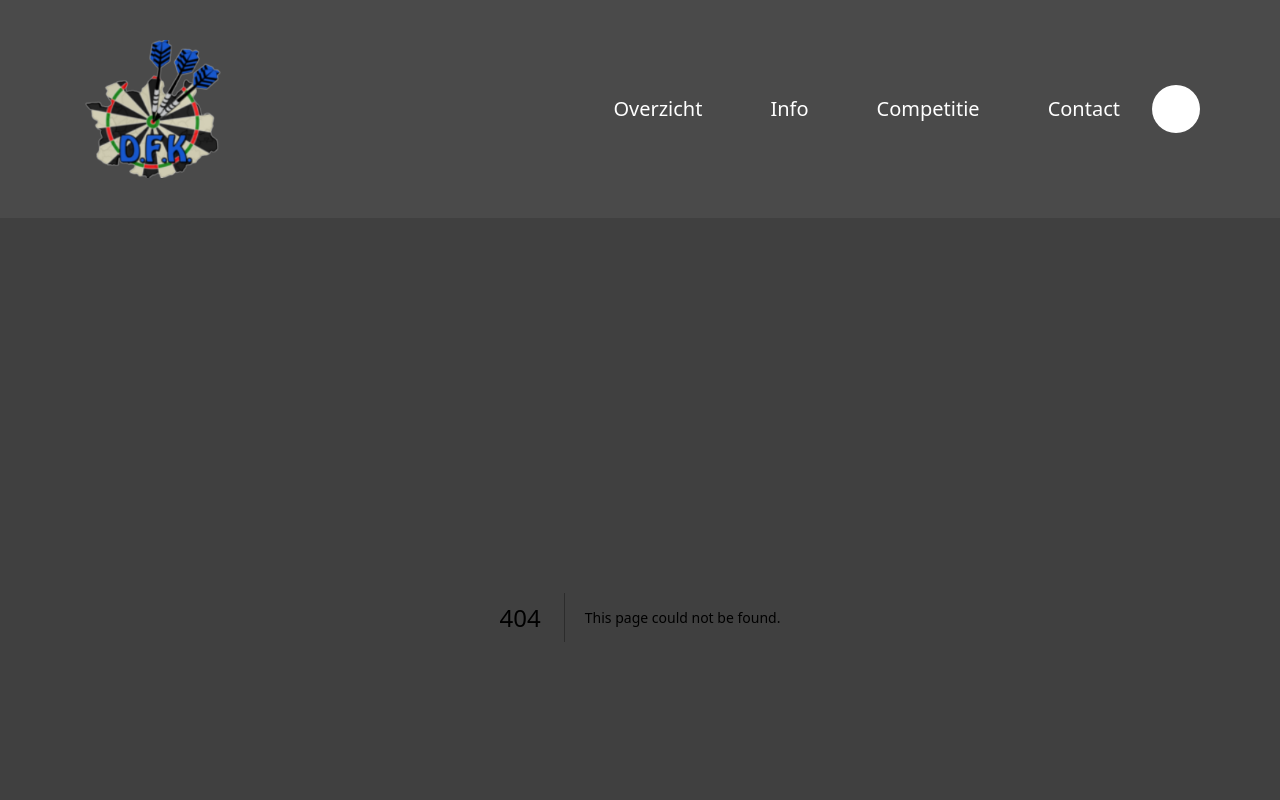
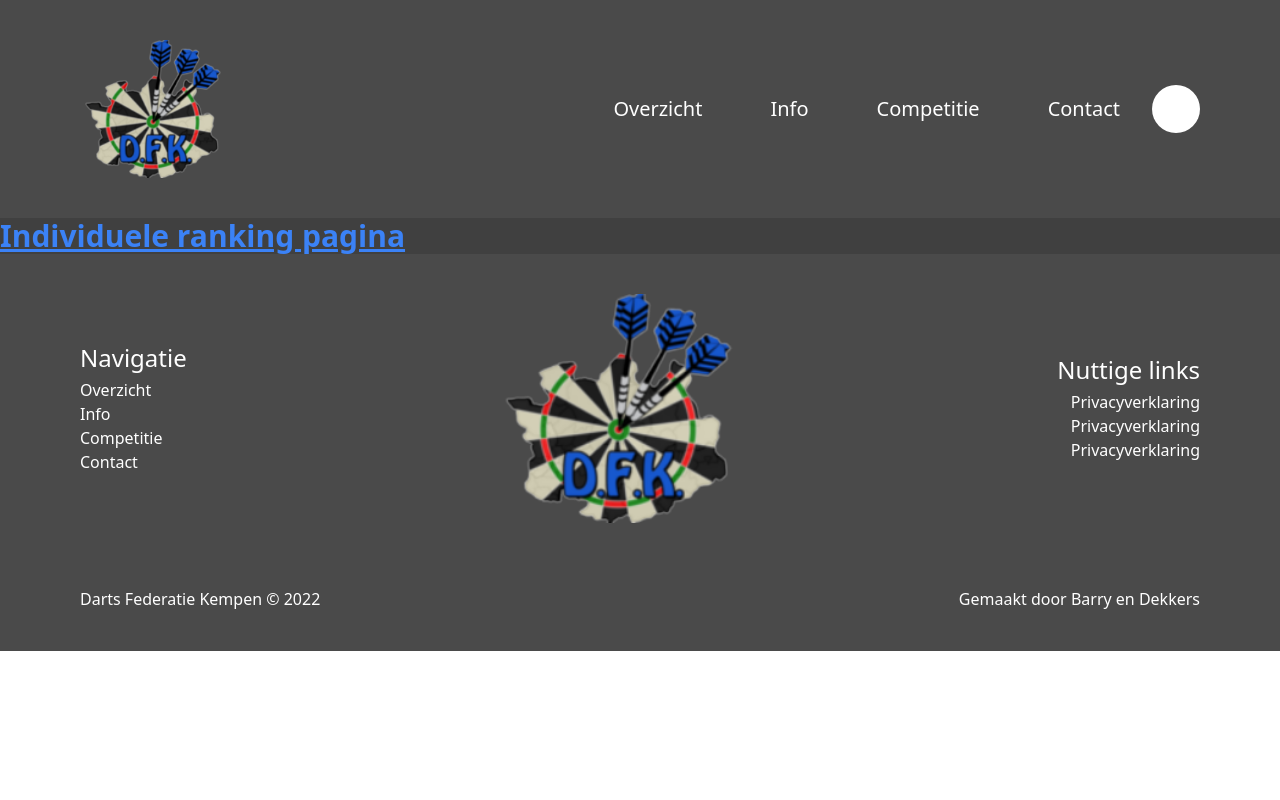
Before and after one commit to syandelbart/2223-Darts_Kempen-001-Website-Dartsfederatie, a Next.js app in the folder code/dfkwebsite/: page /competitie/individueleranking in a window 1280 px wide. Before the commit this address had no page. Shown: the top 800 px of the page. Built offline with nearby package versions, Linux system fonts and the light colour scheme; some icons are missing; what tailwind-children would draw is missing.

Commit message:
competitie paginas gemaakt

```diff
--- a/code/dfkwebsite/pages/competitie/index.tsx
+++ b/code/dfkwebsite/pages/competitie/index.tsx
@@ -1,4 +1,4 @@
-export default function Page() {
+export default function Competitie() {
   return (
     <h1 className="text-3xl font-bold underline text-blue-500">Competitie pagina</h1>
   );
--- /dev/null
+++ b/code/dfkwebsite/pages/competitie/individueleranking/index.tsx
@@ -0,0 +1,5 @@
+export default function Individueleranking() {
+    return (
+        <h1 className="text-3xl font-bold underline text-blue-500">Individuele ranking pagina</h1>
+    );
+}
--- /dev/null
+++ b/code/dfkwebsite/pages/competitie/klassement/index.tsx
@@ -0,0 +1,5 @@
+export default function Klassement() {
+    return (
+        <h1 className="text-3xl font-bold underline text-blue-500">Klassement pagina</h1>
+    );
+}
--- /dev/null
+++ b/code/dfkwebsite/pages/competitie/speeldagen/index.tsx
@@ -0,0 +1,5 @@
+export default function Speeldagen() {
+    return (
+        <h1 className="text-3xl font-bold underline text-blue-500">Speeldagen pagina</h1>
+    );
+}
```
